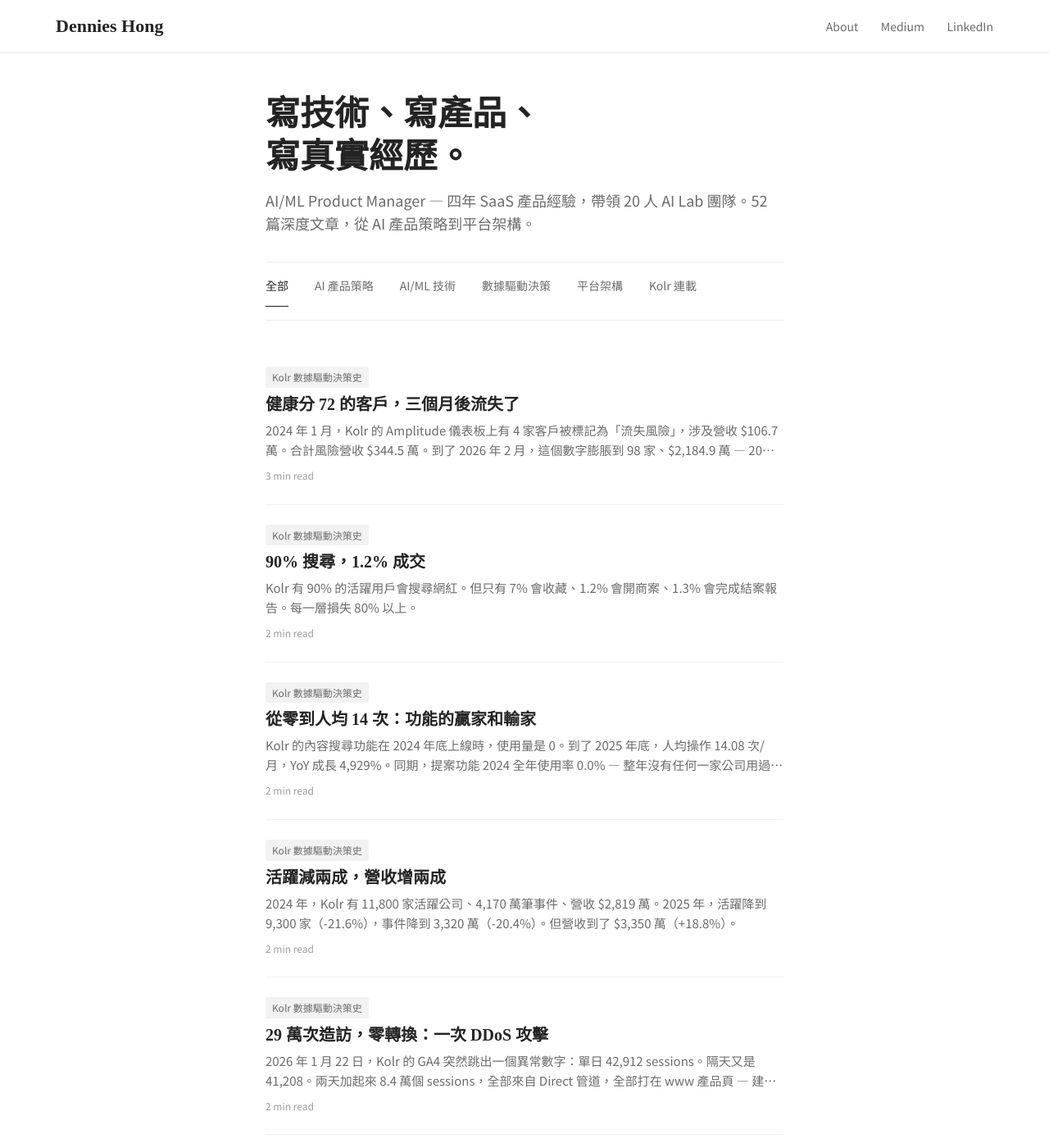
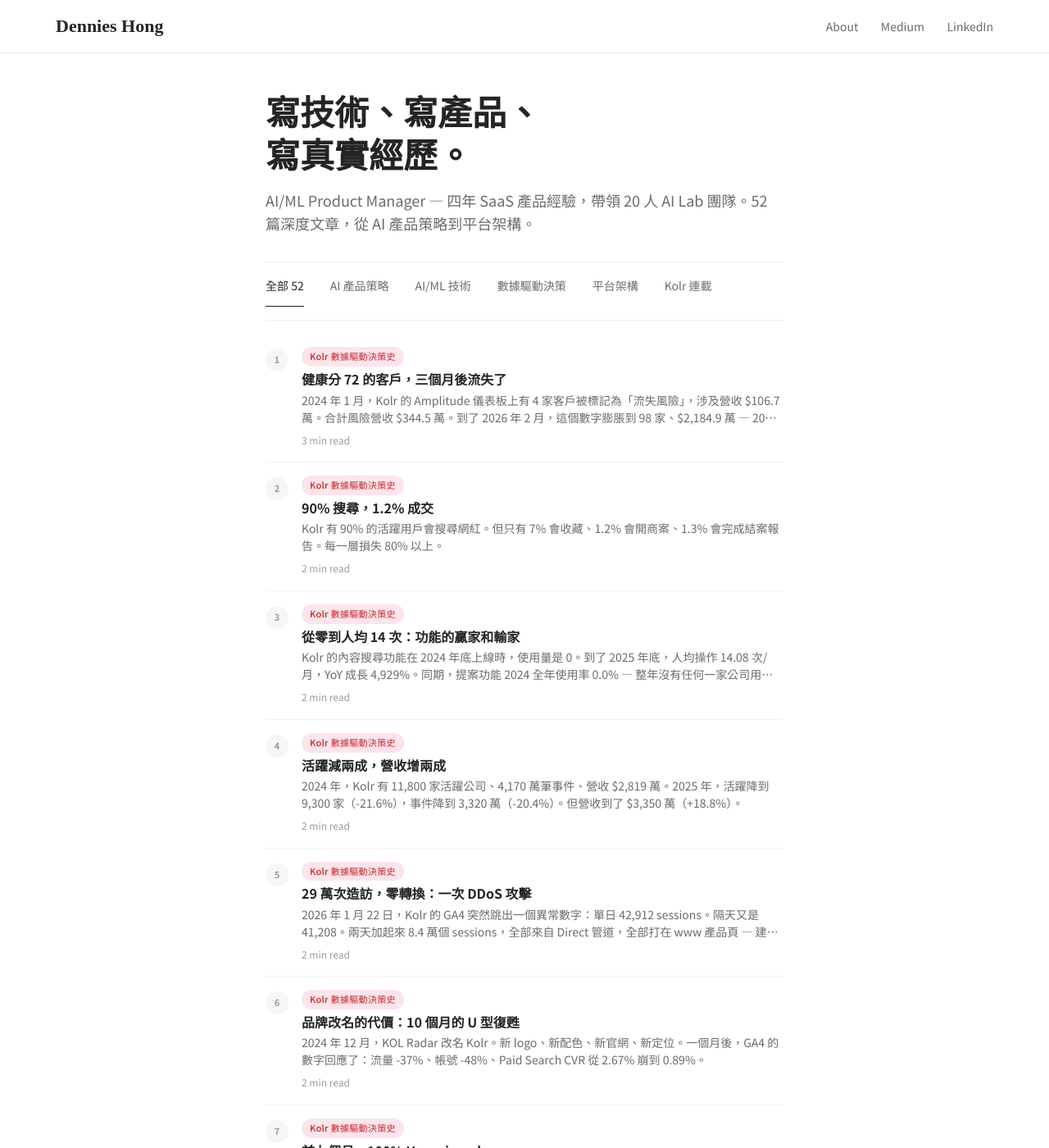
Before and after one commit to DforDennies/blog, a Jekyll site: the page built from index.md, in a window 1280 px wide and 1400 px high. Shown: the whole window at 82% size. Built offline with Jekyll 4.4.1, drawn with Linux system fonts in a browser that asks for light colours; some of the changed text lies outside the part shown.

Commit message:
Compact Medium-style layout: colored category pills, numbered list, tighter spacing

```diff
--- a/_layouts/default.html
+++ b/_layouts/default.html
@@ -104,51 +104,81 @@
 
     /* Post list */
     .post-list {
-      padding: 32px 0;
+      padding: 16px 0;
     }
     .post-item {
-      padding: 24px 0;
+      padding: 16px 0;
       border-bottom: 1px solid rgba(0,0,0,.05);
-      display: block;
+      display: flex;
       text-decoration: none;
       color: inherit;
+      gap: 16px;
+      align-items: flex-start;
     }
-    .post-item:hover .post-title { text-decoration: underline; }
+    .post-item:hover .post-title { color: #1a8917; }
+    .post-content {
+      flex: 1;
+      min-width: 0;
+    }
     .post-meta {
       font-size: 13px;
       color: #6b6b6b;
-      margin-bottom: 6px;
+      margin-bottom: 4px;
       display: flex;
       align-items: center;
       gap: 8px;
     }
     .post-category {
-      background: #f2f2f2;
-      padding: 2px 8px;
-      border-radius: 3px;
-      font-size: 12px;
+      padding: 2px 10px;
+      border-radius: 12px;
+      font-size: 11px;
+      font-weight: 500;
+      letter-spacing: 0.3px;
     }
+    .cat-ai-product { background: #e8f5e9; color: #2e7d32; }
+    .cat-ai-ml { background: #e3f2fd; color: #1565c0; }
+    .cat-data { background: #fff3e0; color: #e65100; }
+    .cat-platform { background: #f3e5f5; color: #7b1fa2; }
+    .cat-kolr { background: #fce4ec; color: #c62828; }
     .post-title {
-      font-family: 'Noto Serif TC', serif;
-      font-size: 20px;
+      font-family: 'Noto Sans TC', sans-serif;
+      font-size: 16px;
       font-weight: 700;
       line-height: 1.4;
-      margin-bottom: 6px;
+      margin-bottom: 4px;
       color: #242424;
+      transition: color .15s;
     }
     .post-excerpt {
-      font-size: 15px;
+      font-size: 14px;
       color: #6b6b6b;
-      line-height: 1.6;
+      line-height: 1.5;
       display: -webkit-box;
       -webkit-line-clamp: 2;
       -webkit-box-orient: vertical;
       overflow: hidden;
     }
-    .post-read-time {
+    .post-bottom {
       font-size: 12px;
       color: #9b9b9b;
-      margin-top: 8px;
+      margin-top: 6px;
+      display: flex;
+      align-items: center;
+      gap: 6px;
+    }
+    .post-number {
+      width: 28px;
+      height: 28px;
+      border-radius: 50%;
+      background: #f6f6f6;
+      display: flex;
+      align-items: center;
+      justify-content: center;
+      font-size: 11px;
+      font-weight: 600;
+      color: #9b9b9b;
+      flex-shrink: 0;
+      margin-top: 2px;
     }
 
     /* Article page */
--- a/_layouts/home.html
+++ b/_layouts/home.html
@@ -13,7 +13,7 @@ layout: default
 
 <div class="container">
   <div class="tabs">
-    <a href="#" class="active" onclick="filterPosts('all');return false;">全部</a>
+    <a href="#" class="active" onclick="filterPosts('all');return false;">全部 <span class="tab-count">{{ site.posts.size }}</span></a>
     <a href="#" onclick="filterPosts('AI 產品策略');return false;">AI 產品策略</a>
     <a href="#" onclick="filterPosts('AI/ML 技術');return false;">AI/ML 技術</a>
     <a href="#" onclick="filterPosts('數據驅動決策');return false;">數據驅動決策</a>
@@ -23,15 +23,28 @@ layout: default
 
   <div class="post-list">
     {% assign sorted_posts = site.posts | sort: 'date' | reverse %}
+    {% assign counter = 1 %}
     {% for post in sorted_posts %}
-    <a href="{{ post.url | prepend: site.baseurl }}" class="post-item" data-category="{{ post.categories | first }}">
-      <div class="post-meta">
-        <span class="post-category">{{ post.categories | first }}</span>
+    {% assign cat = post.categories | first %}
+    {% if cat == 'AI 產品策略' %}{% assign cat_class = 'cat-ai-product' %}
+    {% elsif cat == 'AI/ML 技術' %}{% assign cat_class = 'cat-ai-ml' %}
+    {% elsif cat == '數據驅動決策' %}{% assign cat_class = 'cat-data' %}
+    {% elsif cat == '平台架構' %}{% assign cat_class = 'cat-platform' %}
+    {% else %}{% assign cat_class = 'cat-kolr' %}{% endif %}
+    <a href="{{ post.url | prepend: site.baseurl }}" class="post-item" data-category="{{ cat }}">
+      <div class="post-number">{{ counter }}</div>
+      <div class="post-content">
+        <div class="post-meta">
+          <span class="post-category {{ cat_class }}">{{ cat }}</span>
+        </div>
+        <div class="post-title">{{ post.title }}</div>
+        <div class="post-excerpt">{{ post.excerpt | strip_html | truncatewords: 30 }}</div>
+        <div class="post-bottom">
+          <span>{{ post.content | number_of_words | divided_by: 300 | plus: 1 }} min read</span>
+        </div>
       </div>
-      <div class="post-title">{{ post.title }}</div>
-      <div class="post-excerpt">{{ post.excerpt | strip_html | truncatewords: 40 }}</div>
-      <div class="post-read-time">{{ post.content | number_of_words | divided_by: 300 | plus: 1 }} min read</div>
     </a>
+    {% assign counter = counter | plus: 1 %}
     {% endfor %}
   </div>
 </div>
```
Also changed, not shown: other parts of _layouts/home.html (+4 -1 lines).
